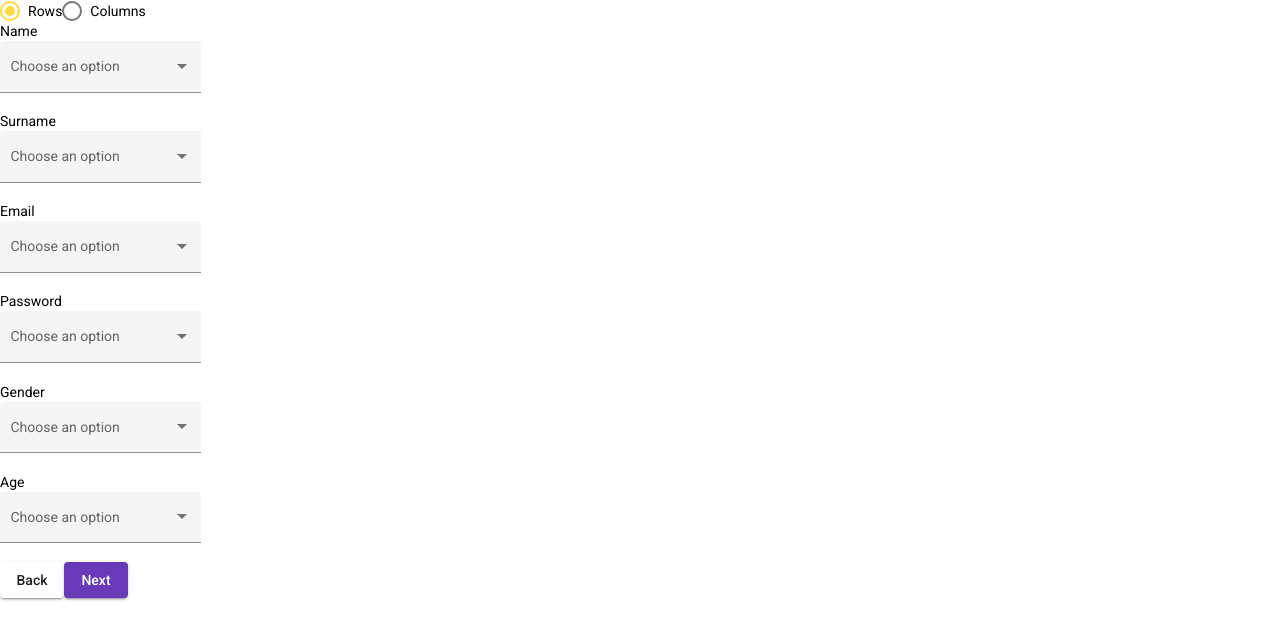
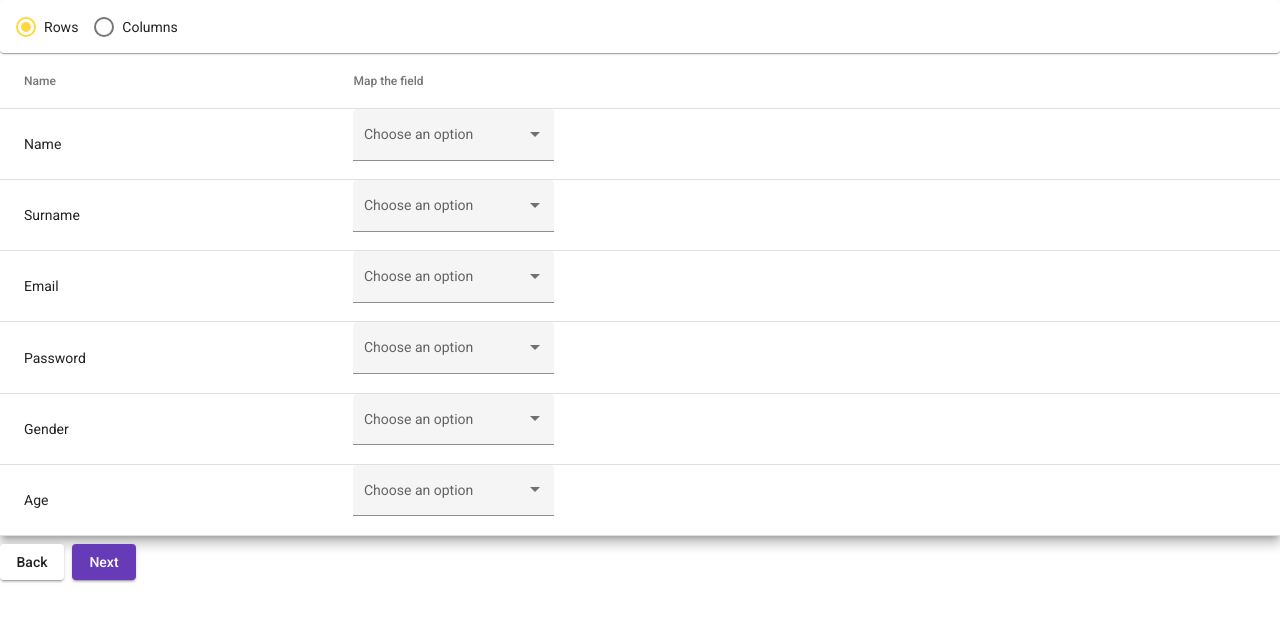
Before and after one commit to forkollaider/growth-hackathon, an Angular app: page / in a window 1280 px wide. Both pictures are taken after a click on the button "Next". Shown: the top 640 px of the page. Built offline with nearby package versions, Linux system fonts and the light colour scheme.

Commit message:
beautify

```diff
--- a/src/app/app.module.ts
+++ b/src/app/app.module.ts
@@ -18,6 +18,7 @@ import { MatListModule } from '@angular/material/list';
 import { MatCardModule } from '@angular/material/card';
 import { MatFormFieldModule } from '@angular/material/form-field';
 import { MatInputModule } from '@angular/material/input';
+import {MatTableModule} from "@angular/material/table";
 
 @NgModule({
   declarations: [
@@ -41,6 +42,8 @@ import { MatInputModule } from '@angular/material/input';
     FormsModule,
     ReactiveFormsModule,
     MatRadioModule,
+    MatTableModule,
+    MatCardModule
   ],
   providers: [],
   bootstrap: [AppComponent]
--- a/src/app/containers/structure-step/structure-step.component.html
+++ b/src/app/containers/structure-step/structure-step.component.html
@@ -1,23 +1,27 @@
 <section [formGroup]="form">
-  <section>
+  <mat-card>
     <mat-radio-group aria-label="Select an option" (change)="handleModeChange($event)">
-      <mat-radio-button value="{{MODES.ROW}}" [checked]="mode === MODES.ROW">Rows</mat-radio-button>
+      <mat-radio-button style="margin-right: 16px;" value="{{MODES.ROW}}" [checked]="mode === MODES.ROW">Rows</mat-radio-button>
       <mat-radio-button value="{{MODES.COLUMN}}" [checked]="mode === MODES.COLUMN">Columns</mat-radio-button>
     </mat-radio-group>
-  </section>
-  <section *ngFor="let field of expectedSchema">
-    <div>
-      {{field.name}}
-    </div>
-    <div>
-      <mat-form-field appearance="fill">
+  </mat-card>
+  <table mat-table [dataSource]="expectedSchema" class="mat-elevation-z8">
+    <ng-container matColumnDef="name">
+      <th mat-header-cell *matHeaderCellDef> Name </th>
+      <td mat-cell *matCellDef="let element"> {{element.name}} </td>
+    </ng-container>
+    <ng-container matColumnDef="mapping">
+      <th mat-header-cell *matHeaderCellDef> Map the field </th>
+      <td mat-cell *matCellDef="let element"> <mat-form-field appearance="fill">
         <mat-label>Choose an option</mat-label>
-        <mat-select formControlName="{{field.field}}">
+        <mat-select formControlName="{{element.field}}">
           <mat-option *ngFor="let option of selectOptions" value="{{option}}">{{option}}</mat-option>
         </mat-select>
-      </mat-form-field>
-    </div>
-  </section>
+      </mat-form-field> </td>
+    </ng-container>
+    <tr mat-header-row *matHeaderRowDef="displayedColumns"></tr>
+    <tr mat-row *matRowDef="let row; columns: displayedColumns;"></tr>
+  </table>
   <button mat-raised-button (click)="handleBack()">Back</button>
   <button mat-raised-button color="primary" (click)="submitStructure()">Next</button>
 </section>
--- a/src/app/containers/structure-step/structure-step.component.scss
+++ b/src/app/containers/structure-step/structure-step.component.scss
@@ -0,0 +1,8 @@
+table {
+  width: 100%;
+  margin-bottom: 8px;
+}
+
+button {
+  margin-right: 8px;
+}
--- a/src/app/containers/structure-step/structure-step.component.ts
+++ b/src/app/containers/structure-step/structure-step.component.ts
@@ -27,6 +27,7 @@ export class StructureStepComponent implements OnInit {
   public mode: Mode = Mode.ROW;
   public readonly MODES = Mode;
   public form: FormGroup;
+  public displayedColumns = ['name', 'mapping']
 
   constructor(public formBuilder: FormBuilder, private documentContentService: DocumentContentService) {
     this.form = this.formBuilder.group(this.expectedSchema.reduce((acc: any, fieldConfig) => {
```
